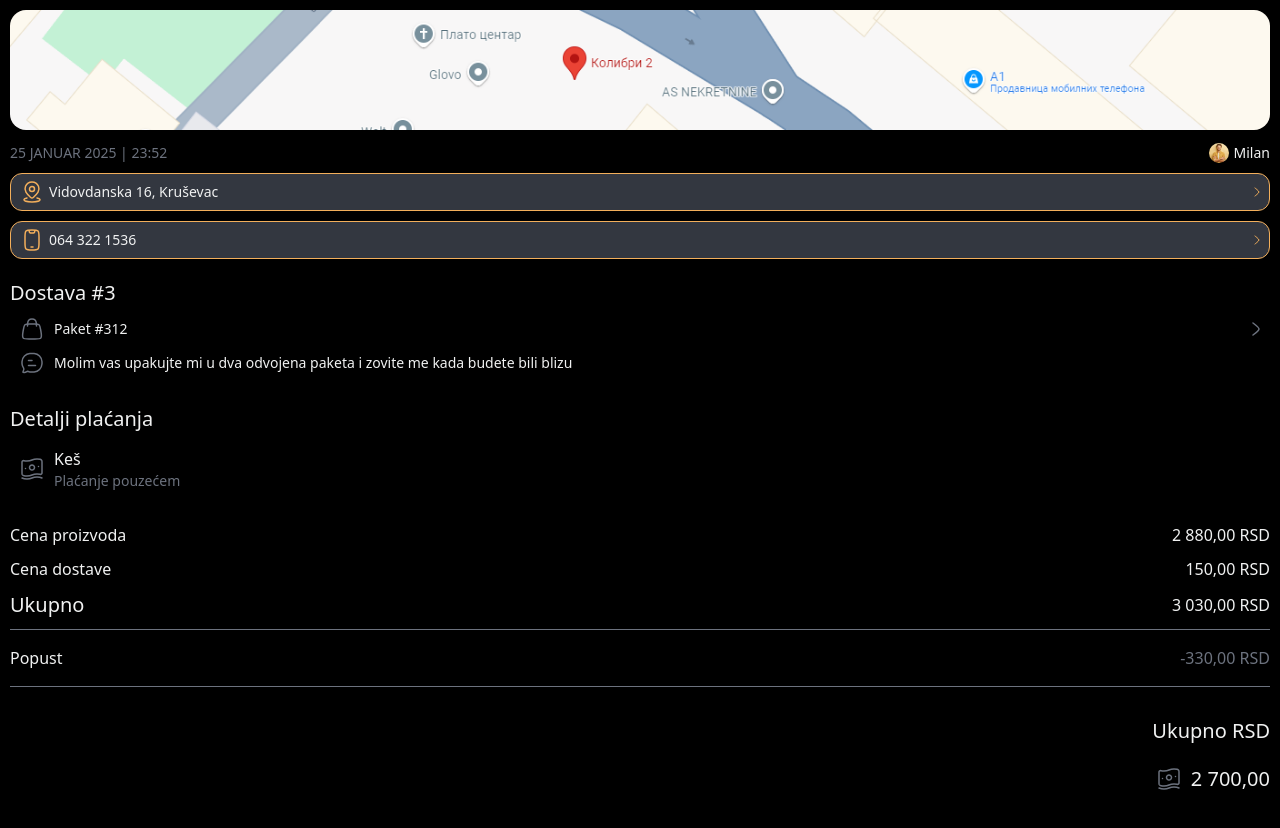
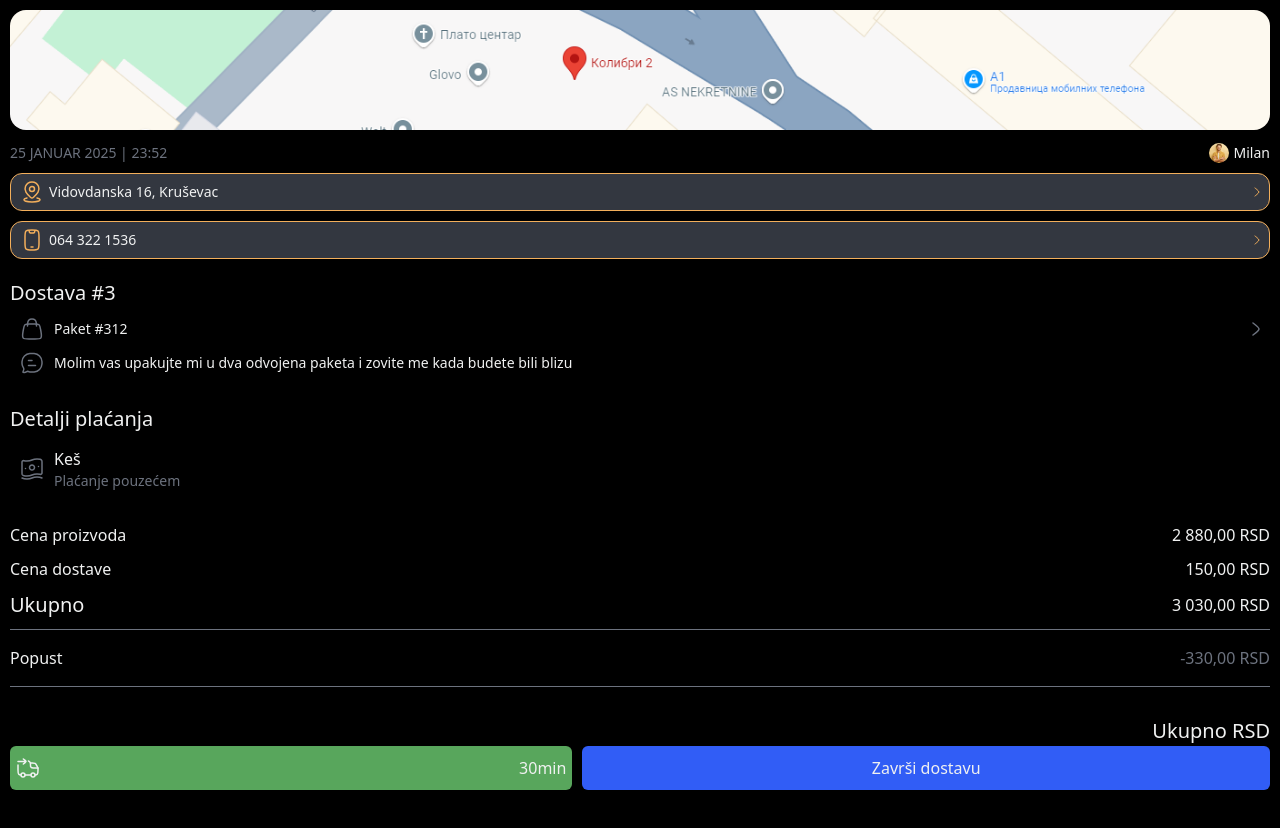
Before and after one commit to alokin-agency/deliveryservices-dashboard, a React (Vite) app: page /order in a window 1280 px wide. Shown: the top 828 px of the page. Built offline with nearby package versions, Linux system fonts and the light colour scheme.

Commit message:
add sticky cta at the bottom of the screen

```diff
--- a/src/components/PaymentDetails/PaymentDetails.jsx
+++ b/src/components/PaymentDetails/PaymentDetails.jsx
@@ -3,7 +3,7 @@ import CashIcon from '../../assets/images/icons/cash.svg'
 
 const PaymentDetails = () => {
   return (
-    <div className="payment-details w-full py-5">
+    <div className="payment-details w-full py-5 pb-30">
         <h2 className="text-xl text-[#F0F1F1] font-medium">Detalji plaćanja</h2>
         <div className="payment-method my-3.5 flex items-center gap-2.5 px-2.5">
             <img src={CashIcon} alt="Cash icon" />
--- a/src/pages/SingleOrder.jsx
+++ b/src/pages/SingleOrder.jsx
@@ -1,6 +1,7 @@
 import OrderSummary from "../components/OrderSummary/OrderSummary"
 import OrderDetails from "../components/OrderDetails/OrderDetails"
 import PaymentDetails from "../components/PaymentDetails/PaymentDetails"
+import DeliveryIcon from '../assets/images/icons/delivery-truck.svg'
 
 const SingleOrder = () => {
   return (
@@ -8,6 +9,13 @@ const SingleOrder = () => {
       <OrderSummary />
       <OrderDetails />
       <PaymentDetails />
+      <div className="sticky-cta w-full fixed bottom-0 left-0 z-3 flex items-center gap-2.5 p-2.5">
+        <button className="w-[45%] py-2.5 px-1.5 bg-[#58A65C] rounded-[6px] text-[#F0F1F1] flex justify-between items-center">
+          <img src={DeliveryIcon} alt="Delivery truck icon" />
+          30min
+        </button>
+        <button className="w-[55%] py-2.5 px-6 bg-[#315DF6] rounded-[6px] text-[#F0F1F1] text-center">Završi dostavu</button>
+      </div>
     </div>
   )
 }
```
Also changed, not shown: src/assets/images/icons/delivery-truck.svg (added).
